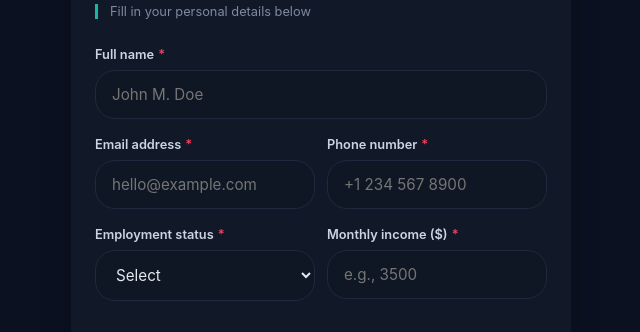
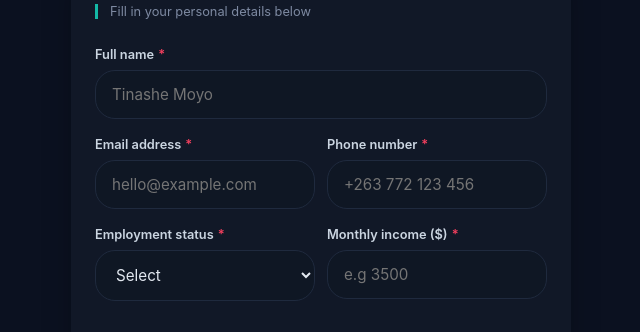
Before and after one commit to inncredits-jpg/Primelend, a plain HTML site: page apply.html in a window 1280 px wide. Shown: the part 159-491 px from the top of the page, 319-959 px from the left. Drawn offline with Linux system fonts and the light colour scheme.

Commit message:
Update apply.html

```diff
--- a/apply.html
+++ b/apply.html
@@ -45,14 +45,14 @@
         <div class="section-sub">Fill in your personal details below</div>
 
         <form id="applicationForm">
-            <div class="form-group"><label class="required">Full name</label><input type="text" id="fullName" placeholder="John M. Doe" required></div>
+            <div class="form-group"><label class="required">Full name</label><input type="text" id="fullName" placeholder="Tinashe Moyo" required></div>
             <div class="row-2cols">
                 <div class="form-group"><label class="required">Email address</label><input type="email" id="email" placeholder="hello@example.com" required></div>
-                <div class="form-group"><label class="required">Phone number</label><input type="tel" id="phone" placeholder="+1 234 567 8900" required></div>
+                <div class="form-group"><label class="required">Phone number</label><input type="tel" id="phone" placeholder="+263 772 123 456" required></div>
             </div>
             <div class="row-2cols">
                 <div class="form-group"><label class="required">Employment status</label><select id="employment" required><option value="">Select</option><option>Employed full-time</option><option>Employed part-time</option><option>Self-employed</option><option>Business owner</option><option>Retired</option></select></div>
-                <div class="form-group"><label class="required">Monthly income ($)</label><input type="number" id="monthlyIncome" placeholder="e.g., 3500" required></div>
+                <div class="form-group"><label class="required">Monthly income ($)</label><input type="number" id="monthlyIncome" placeholder="e.g 3500" required></div>
             </div>
             <div class="radio-group"><label><input type="checkbox" id="consent" required> I confirm that the information provided is accurate.</label></div>
             <button type="submit" class="submit-btn" id="submitBtn">Next →</button>
```
